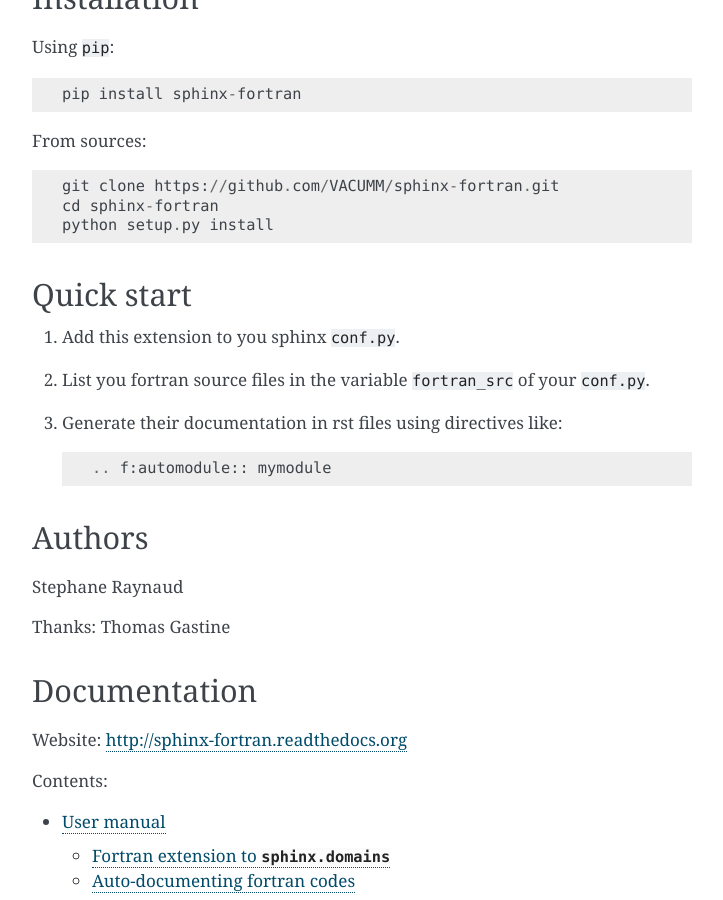
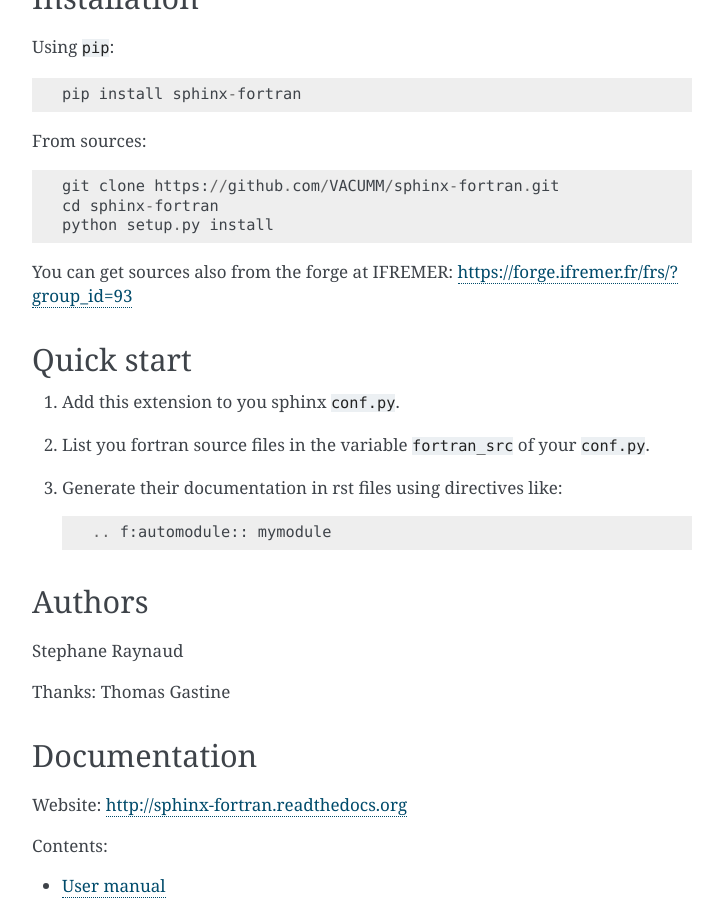
Before and after one commit to VACUMM/sphinx-fortran, a Sphinx documentation site: the page built from doc/source/index.rst, in a window 1280 px wide and 900 px high, scrolled down 700 px. Shown: the whole window, without its empty margins (388-1111 px from the left). Built offline with Sphinx 7.4.7, drawn with Linux system fonts in a browser that asks for light colours.

Commit message:
Added link to IFREMER files

```diff
--- a/README.rst
+++ b/README.rst
@@ -18,7 +16,8 @@
 -------
 
 This package has the same license as VACUMM (http://www.ifremer.fr/vacumm)
-from which it originates: CeciLL-A (http://www.cecill.info/licences/Licence_CeCILL_V2.1-en.html),
+from which it originates: CeciLL-A (
+http://www.cecill.info/licences/Licence_CeCILL_V2.1-en.html),
 which is compatible with the GPL.
 
 Prerequisites
@@ -38,6 +37,9 @@
     git clone https://github.com/VACUMM/sphinx-fortran.git
     cd sphinx-fortran
     python setup.py install
+
+You can get sources also from the forge at IFREMER:
+https://forge.ifremer.fr/frs/?group_id=93
 
 Quick start
 -----------
--- a/doc/source/index.rst
+++ b/doc/source/index.rst
@@ -2,7 +2,7 @@
 =============================================
 
 .. include:: ../../README.rst
-    :start-after: |build-status| |docs|
+    :start-line: 2
 
 Contents:
 
```
Also changed, not shown: other parts of README.rst (+0 -2 lines).
